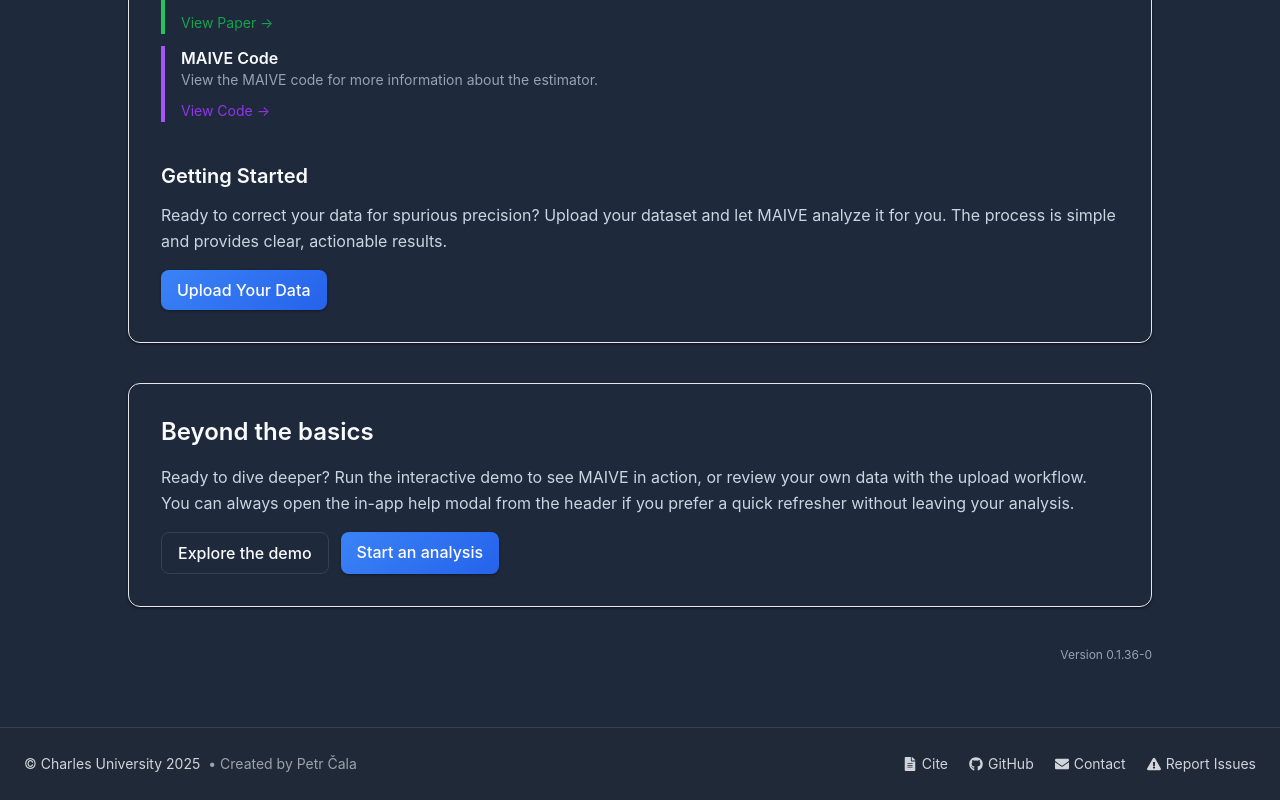
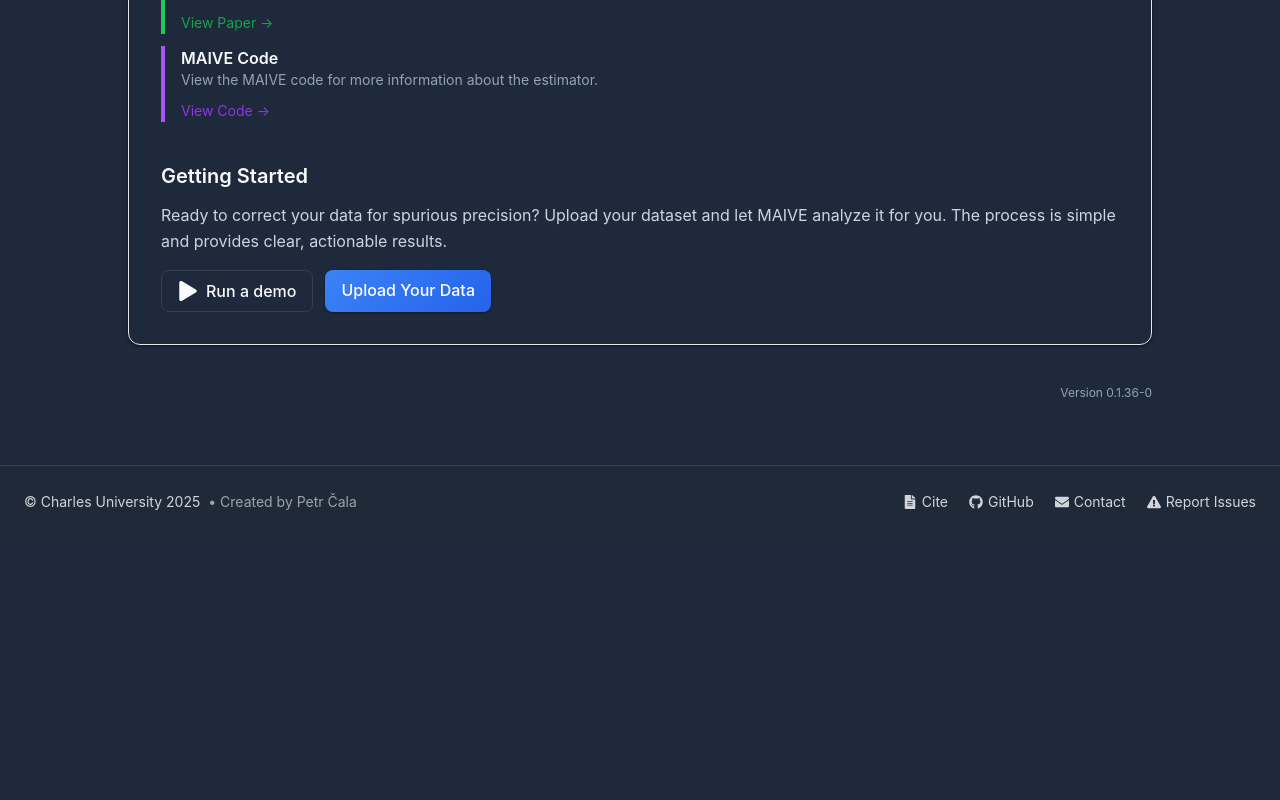
Before and after one commit to PetrCala/maive-ui, a Next.js app in the folder apps/react-ui/client/: page /about in a window 1280 px wide. Shown: the part 1646-2446 px from the top of the page. After the commit the page ends 2184 px from the top, so only its background shows below. Built offline with nearby package versions, Linux system fonts and the light colour scheme.

Commit message:
fix: refine MAIVE help actions and demo loading

```diff
--- a/apps/react-ui/client/src/components/Buttons/DemoButton.tsx
+++ b/apps/react-ui/client/src/components/Buttons/DemoButton.tsx
@@ -1,3 +1,5 @@
+import { useEffect } from "react";
+import { useRouter } from "next/router";
 import ActionButton from "@src/components/Buttons/ActionButton";
 import { FaPlay } from "react-icons/fa";
 
@@ -10,6 +12,14 @@ export default function DemoButton({
   size = "md",
   className,
 }: DemoButtonProps) {
+  const router = useRouter();
+
+  useEffect(() => {
+    if (router?.prefetch) {
+      void router.prefetch("/demo");
+    }
+  }, [router]);
+
   return (
     <ActionButton
       href="/demo"
--- a/apps/react-ui/client/src/components/MAIVEInfo/MAIVEInfoGettingStarted.tsx
+++ b/apps/react-ui/client/src/components/MAIVEInfo/MAIVEInfoGettingStarted.tsx
@@ -1,15 +1,12 @@
 import ActionButton from "@components/Buttons/ActionButton";
+import DemoButton from "@components/Buttons/DemoButton";
 import TEXT from "@lib/text";
 
 type MAIVEInfoGettingStartedProps = {
-  onClose?: () => void;
-  showCloseButton?: boolean;
   className?: string;
 };
 
 export default function MAIVEInfoGettingStarted({
-  onClose,
-  showCloseButton = false,
   className = "",
 }: MAIVEInfoGettingStartedProps) {
   return (
@@ -21,14 +18,10 @@ export default function MAIVEInfoGettingStarted({
         {TEXT.maiveModal.gettingStarted.text}
       </p>
       <div className="flex flex-wrap gap-3">
+        <DemoButton size="md" className="w-full sm:w-auto" />
         <ActionButton href="/upload" variant="primary" size="md">
           {TEXT.maiveModal.uploadYourData}
         </ActionButton>
-        {showCloseButton && (
-          <ActionButton onClick={onClose} variant="secondary" size="md">
-            {TEXT.common.close}
-          </ActionButton>
-        )}
       </div>
     </section>
   );
--- a/apps/react-ui/client/src/components/Modals/MAIVEInfoModal.tsx
+++ b/apps/react-ui/client/src/components/Modals/MAIVEInfoModal.tsx
@@ -37,11 +37,7 @@ export default function MAIVEInfoModal({
           <MAIVEInfoContent />
 
           {!!shouldShowGettingStarted ? (
-            <MAIVEInfoGettingStarted
-              onClose={onClose}
-              showCloseButton
-              className="pt-2"
-            />
+            <MAIVEInfoGettingStarted className="pt-2" />
           ) : (
             <section>
               <div className="flex gap-3">
--- a/apps/react-ui/client/src/pages/about.tsx
+++ b/apps/react-ui/client/src/pages/about.tsx
@@ -5,7 +5,6 @@ import {
   MAIVEInfoContent,
   MAIVEInfoGettingStarted,
 } from "@components/MAIVEInfo";
-import ActionButton from "@components/Buttons/ActionButton";
 import VersionInfo from "@components/VersionInfo";
 
 export default function AboutPage() {
@@ -39,26 +38,6 @@ export default function AboutPage() {
             <MAIVEInfoGettingStarted className="pt-2" />
           </section>
 
-          <section className="surface-elevated rounded-xl border border-primary/10 p-6 sm:p-8 space-y-4">
-            <h2 className="text-2xl font-semibold text-primary">
-              Beyond the basics
-            </h2>
-            <p className="text-secondary leading-relaxed">
-              Ready to dive deeper? Run the interactive demo to see MAIVE in
-              action, or review your own data with the upload workflow. You can
-              always open the in-app help modal from the header if you prefer a
-              quick refresher without leaving your analysis.
-            </p>
-            <div className="flex flex-wrap gap-3">
-              <ActionButton href="/demo" variant="secondary" size="md">
-                Explore the demo
-              </ActionButton>
-              <ActionButton href="/upload" variant="primary" size="md">
-                Start an analysis
-              </ActionButton>
-            </div>
-          </section>
-
           <div className="text-right">
             <VersionInfo />
           </div>
--- a/apps/react-ui/client/src/pages/demo.tsx
+++ b/apps/react-ui/client/src/pages/demo.tsx
@@ -1,4 +1,4 @@
-import { useCallback, useEffect, useState } from "react";
+import { useCallback, useEffect, useRef, useState } from "react";
 import Head from "next/head";
 import { useRouter } from "next/navigation";
 import LoadingCard from "@components/LoadingCard";
@@ -6,27 +6,56 @@ import ActionButton from "@components/Buttons/ActionButton";
 import CONST from "@src/CONST";
 import { DataProcessingService } from "@src/services/dataProcessingService";
 
+const MINIMUM_VISIBLE_DURATION_MS = 400;
+
 export default function DemoPage() {
   const router = useRouter();
   const [hasError, setHasError] = useState(false);
+  const minimumLoaderTimeoutRef = useRef<ReturnType<typeof setTimeout> | null>(
+    null,
+  );
+
+  const clearPendingTimeout = useCallback(() => {
+    if (minimumLoaderTimeoutRef.current) {
+      clearTimeout(minimumLoaderTimeoutRef.current);
+      minimumLoaderTimeoutRef.current = null;
+    }
+  }, []);
 
   const runDemo = useCallback(async () => {
     setHasError(false);
+    clearPendingTimeout();
 
     try {
+      const startTime = performance.now();
       const dataId = await DataProcessingService.processAndStoreMockDataByName(
         CONST.DEMO_MOCK_DATA_NAME,
       );
+      const elapsed = performance.now() - startTime;
+      const remaining = MINIMUM_VISIBLE_DURATION_MS - elapsed;
+
+      if (remaining > 0) {
+        await new Promise((resolve) => {
+          minimumLoaderTimeoutRef.current = setTimeout(() => {
+            minimumLoaderTimeoutRef.current = null;
+            resolve(undefined);
+          }, remaining);
+        });
+      }
+
       router.push(`/model?dataId=${dataId}`);
     } catch (error) {
       console.error("Error loading demo data:", error);
       setHasError(true);
     }
-  }, [router]);
+  }, [clearPendingTimeout, router]);
 
   useEffect(() => {
     void runDemo();
-  }, [runDemo]);
+    return () => {
+      clearPendingTimeout();
+    };
+  }, [clearPendingTimeout, runDemo]);
 
   return (
     <>
```
